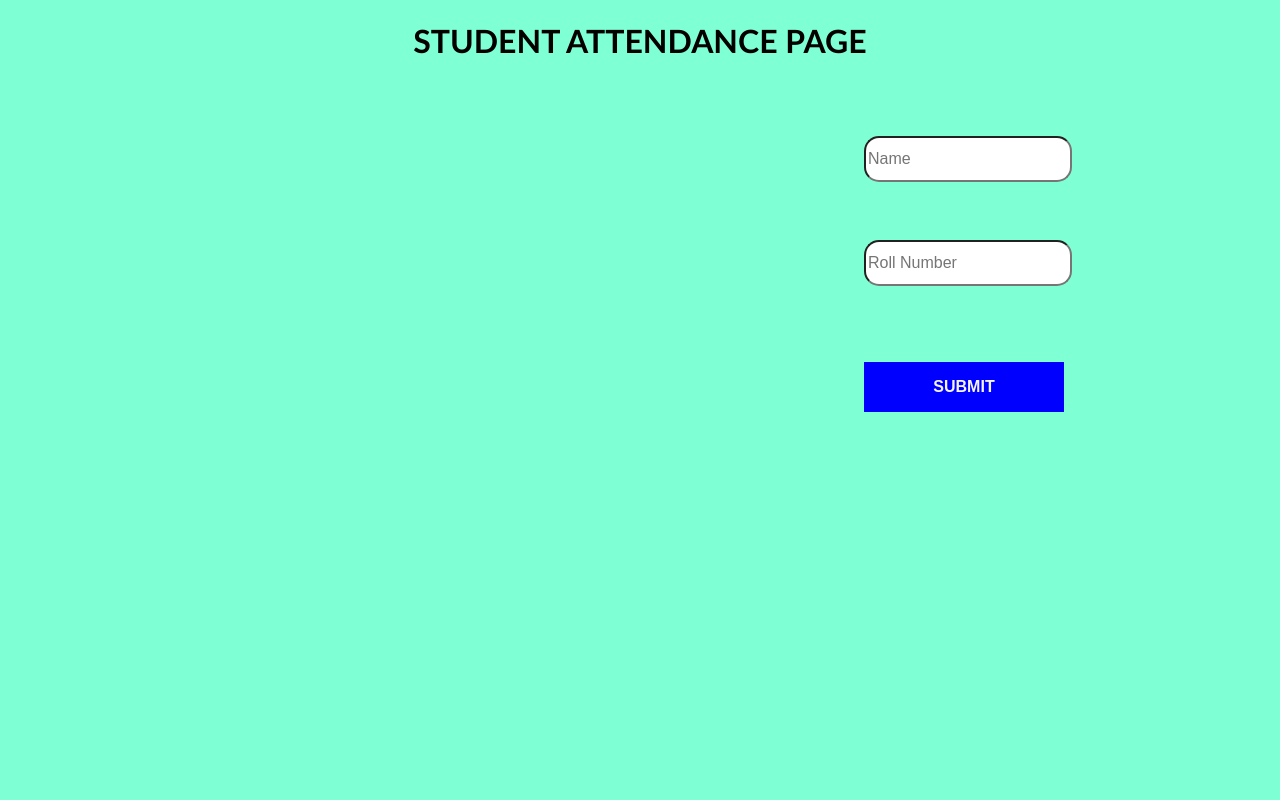
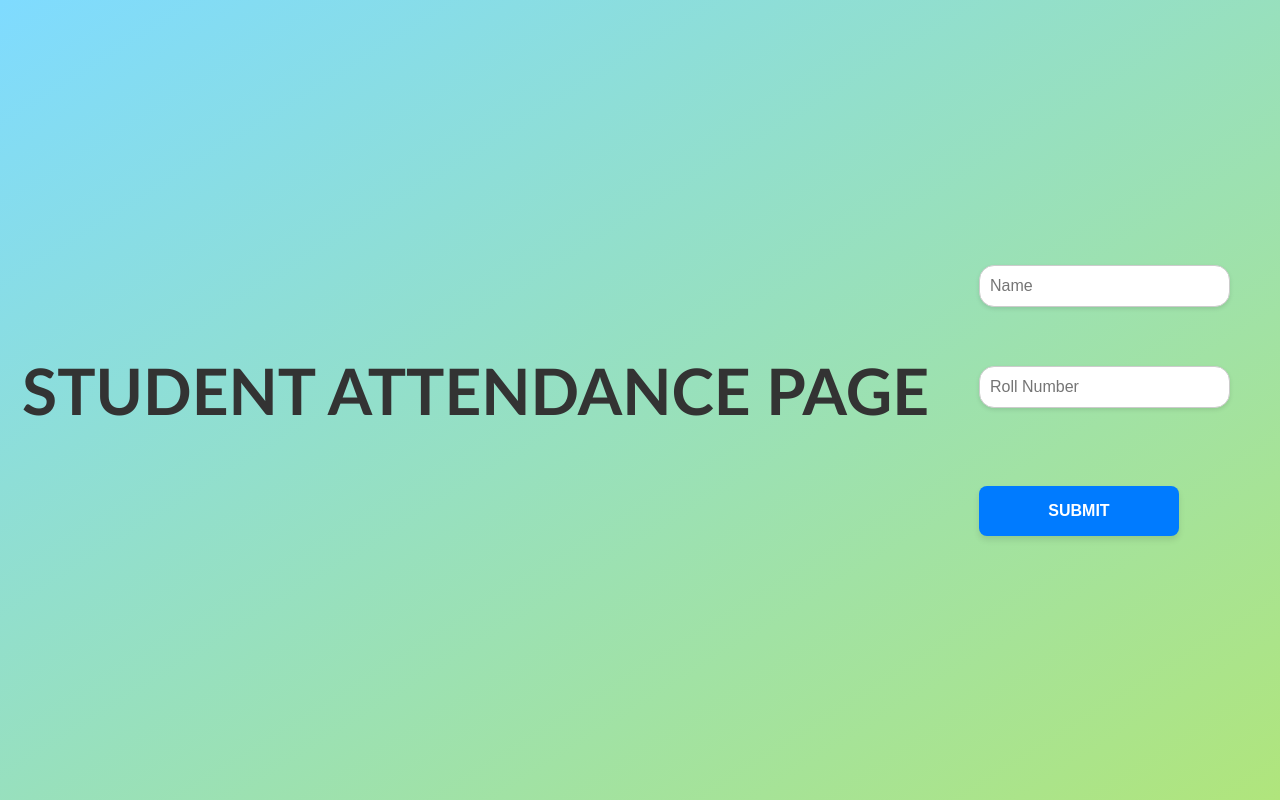
Before and after one commit to rakshverma/my-website, a plain HTML site: page index.html in a window 1280 px wide. Drawn offline with Linux system fonts and the light colour scheme.

Commit message:
Update sattend.css

```diff
--- a/sattend.css
+++ b/sattend.css
@@ -1,37 +1,72 @@
-header{
+header {
     text-align: center;
-    font-family:'Gill Sans', 'Gill Sans MT', Calibri, 'Trebuchet MS', sans-serif;
+    font-family: 'Gill Sans', 'Gill Sans MT', Calibri, 'Trebuchet MS', sans-serif;
+    font-size: 2rem;
+    color: #333;
+    margin-bottom: 20px;
 }
-button{
+button {
     width: 200px;
     height: 50px;
-    border:none;
-    background-color: blue;
-    color:whitesmoke;
-    font-size: medium;
-    cursor:pointer;
+    border: none;
+    background-color: #007BFF;
+    color: #fff;
+    font-size: 1rem;
     font-weight: bold;
+    border-radius: 8px;
+    cursor: pointer;
+    box-shadow: 0 4px 6px rgba(0, 0, 0, 0.1);
+    transition: background-color 0.3s, transform 0.2s;
 }
-#mypage{
+
+button:hover {
+    background-color: #0056b3;
+    transform: scale(1.05);
+}
+
+#mypage {
     display: grid;
     gap: 20px;
-    justify-content: right;
-    align-items: right;
-    padding-right: 200px;
+    justify-content: center;
+    align-items: center;
+    padding: 50px;
+}
 
-}
-#name{
-    width: 200px;
+#name, #Roll {
+    width: 100%;
+    max-width: 300px;
     height: 40px;
     border-radius: 15px;
-    font-size: medium;
+    font-size: 1rem;
+    padding: 0 10px;
+    border: 1px solid #ccc;
+    box-shadow: 0 2px 4px rgba(0, 0, 0, 0.1);
+    transition: border-color 0.3s, box-shadow 0.3s;
 }
-#Roll{
-    width: 200px;
-    height: 40px;
-    border-radius: 15px;
-    font-size: medium;
+
+#name:focus, #Roll:focus {
+    border-color: #007BFF;
+    box-shadow: 0 0 8px rgba(0, 123, 255, 0.4);
+    outline: none;
 }
-body{
-    background-color: aquamarine;
+
+body {
+    background: linear-gradient(to bottom right, #7FDBFF, #B0E57C);
+    font-family: 'Gill Sans', 'Gill Sans MT', Calibri, 'Trebuchet MS', sans-serif;
+    margin: 0;
+    padding: 0;
+    display: flex;
+    justify-content: center;
+    align-items: center;
+    min-height: 100vh;
 }
+
+form {
+    background-color: #fff;
+    border-radius: 12px;
+    box-shadow: 0 8px 16px rgba(0, 0, 0, 0.2);
+    padding: 30px 40px;
+    text-align: center;
+    max-width: 400px;
+    width: 100%;
+}
```
